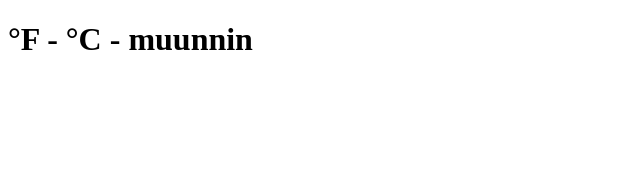
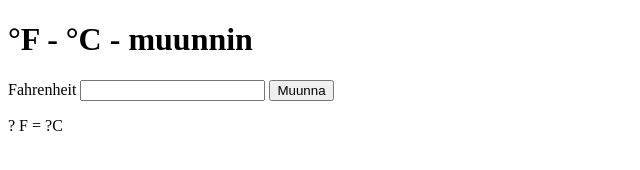
Before and after one commit to PanuPy/cfmuunnin, a plain HTML site: page index.html in a window 1280 px wide. Shown: the whole page, without its empty margins (0-640 px from the left). Drawn offline with Linux system fonts and the light colour scheme.

Commit message:
lomake lisätty

```diff
--- a/index.html
+++ b/index.html
@@ -7,5 +7,16 @@
     </head>
     <body>
         <h1>°F - °C - muunnin</h1>
+        <form>
+            <label> Fahrenheit</label>
+            <input type="number">
+            <button type="submit"> Muunna </button>
+        </form>
+        <p>
+            <span id="fahrenheit">?</span> F = <span id="celsius">?</span>C
+
+
+        </p>
+
     </body>
 </html>
```
